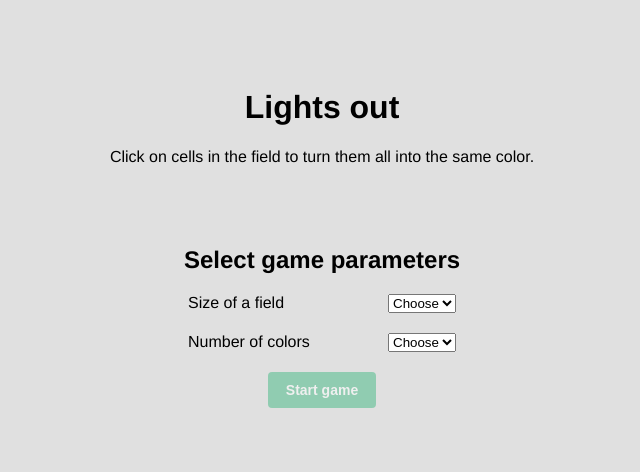
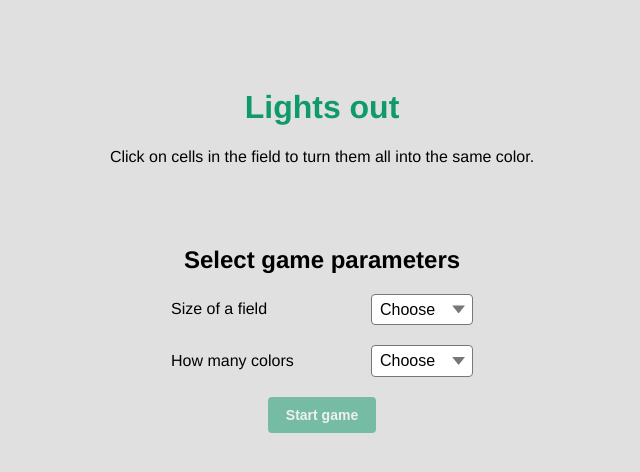
Before and after one commit to martinmatejovsky/lights-out-vue3-typescript, a Vue app: page / in a window 1280 px wide. Shown: the top 472 px of the page, without its empty margins (318-958 px from the left). Built offline with nearby package versions, Linux system fonts and the light colour scheme.

Commit message:
refactoring VueSelect component

```diff
--- a/src/components/VueSelect.vue
+++ b/src/components/VueSelect.vue
@@ -3,10 +3,11 @@
     <label :for="`vue-select-${name}`" class="vue-select-label">
       <slot>Choose an option</slot>
     </label>
+    <div class="vue-select-select">
       <select
         :id="`vue-select-${name}`"
         :name="`vue-select-${name}`"
-      class="vue-select-select"
+        class="vue-select-input"
       >
         <option
           v-for="option in optionsSet"
@@ -18,6 +19,8 @@
           {{ option.text }}
         </option>
       </select>
+      <span class="focus"></span>
+    </div>
   </div>
 </template>
 
--- a/src/styles/assets/_colors.scss
+++ b/src/styles/assets/_colors.scss
@@ -1,15 +1,23 @@
 // PALETTE
 $color-black: #000;
+$color-gray: #777;
 $color-white: #fff;
-$color-green-01: #42b983;
-$color-green-02: #c3f8df;
+$color-primary: #0f9a69;
+$color-secondary: #90e0bd;
 
 // USAGE
 $color-background-default: $color-black;
 $color-background-inverted: $color-white;
 
+$color-select-border: $color-gray;
+
+$color-heading-primary: $color-primary;
+$color-heading-secondary: $color-black;
+
 $color-txt-default: $color-black;
 $color-txt-inverted: $color-white;
 
-$color-button-background-default: $color-green-02;
-$color-button-background-submit: $color-green-01;
+$color-button-background-default: $color-secondary;
+$color-button-background-submit: $color-primary;
+
+$color-element-focus: $color-primary;
--- a/src/styles/components/_vue-select.scss
+++ b/src/styles/components/_vue-select.scss
@@ -1,9 +1,65 @@
 .c-vue-select {
   @extend %components-stacking-margin;
+  display: flex;
+  justify-content: center;
+  align-items: center;
 
   .vue-select-label {
     display: inline-block;
     width: 200px;
     text-align: left;
   }
+
+  .vue-select-select {
+    display: grid;
+    grid-template-areas: "select";
+    align-items: center;
+    position: relative;
+    min-width: 100px;
+    line-height: 1.1;
+    border: 1px solid $color-select-border;
+    border-radius: 4px;
+    background-color: $color-background-inverted;
+    cursor: pointer;
+
+    select,
+    &::after {
+      grid-area: select;
+    }
+
+    // Custom arrow
+    &::after {
+      content: "";
+      position: absolute;
+      right: 7px;
+      width: 0.8em;
+      height: 0.5em;
+      background-color: $color-select-border;
+      clip-path: polygon(100% 0%, 0 0%, 50% 100%);
+    }
+  }
+
+  .vue-select-input {
+    // Designed by: Stephanie Eckles
+    appearance: none;
+    background-color: transparent;
+    z-index: 1;
+    padding: 6px 24px 6px 8px;
+    width: 100%;
+    line-height: inherit;
+    border: none;
+    font-size: $font-size-medium;
+    cursor: inherit;
+    outline: none;
+
+    &:focus + .focus {
+      position: absolute;
+      top: -1px;
+      left: -1px;
+      right: -1px;
+      bottom: -1px;
+      border: 2px solid $color-element-focus;
+      border-radius: inherit;
+    }
+  }
 }
--- a/src/styles/pages/_common.scss
+++ b/src/styles/pages/_common.scss
@@ -1,4 +1,5 @@
 html {
+  box-sizing: border-box;
   background: $color-background-inverted;
   animation: pulse 10s infinite;
 }
@@ -18,3 +19,11 @@ p {
   text-align: center;
   color: $color-txt-default;
 }
+
+.heading-1 {
+  color: $color-heading-primary;
+}
+
+.heading-2 {
+  color: $color-heading-secondary;
+}
--- a/src/views/LightsOutGameView.vue
+++ b/src/views/LightsOutGameView.vue
@@ -1,6 +1,6 @@
 <template>
   <div class="game-view">
-    <h1>Lights out</h1>
+    <h1 class="heading-1">Lights out</h1>
     <p>Click on cells in the field to turn them all into the same color.</p>
 
     <transition name="fade" mode="out-in">
@@ -9,12 +9,12 @@
         key="settings"
         class="game-view-settings"
       >
-        <h2>Select game parameters</h2>
+        <h2 class="heading-2">Select game parameters</h2>
         <VueSelect name="grid" :options="gridOptions" @select="updateGrid"
           >Size of a field</VueSelect
         >
         <VueSelect name="colors" :options="colorsOptions" @select="updateColors"
-          >Number of colors</VueSelect
+          >How many colors</VueSelect
         >
         <VueButton
           type="submit"
@@ -27,7 +27,7 @@
       <div v-else key="game" class="game-view-game-container">
         <transition name="fade">
           <div v-if="state === gameStates.won" class="game-view-victory">
-            <h2>Congratulations!</h2>
+            <h2 class="heading-2">Congratulations!</h2>
             <p>You won the game in {{ timeInMinutesAndSeconds }}.</p>
             <VueButton type="button" @click="clearGame">Play again</VueButton>
           </div>
```
Lines whose indentation alone changed are shown as unchanged.
